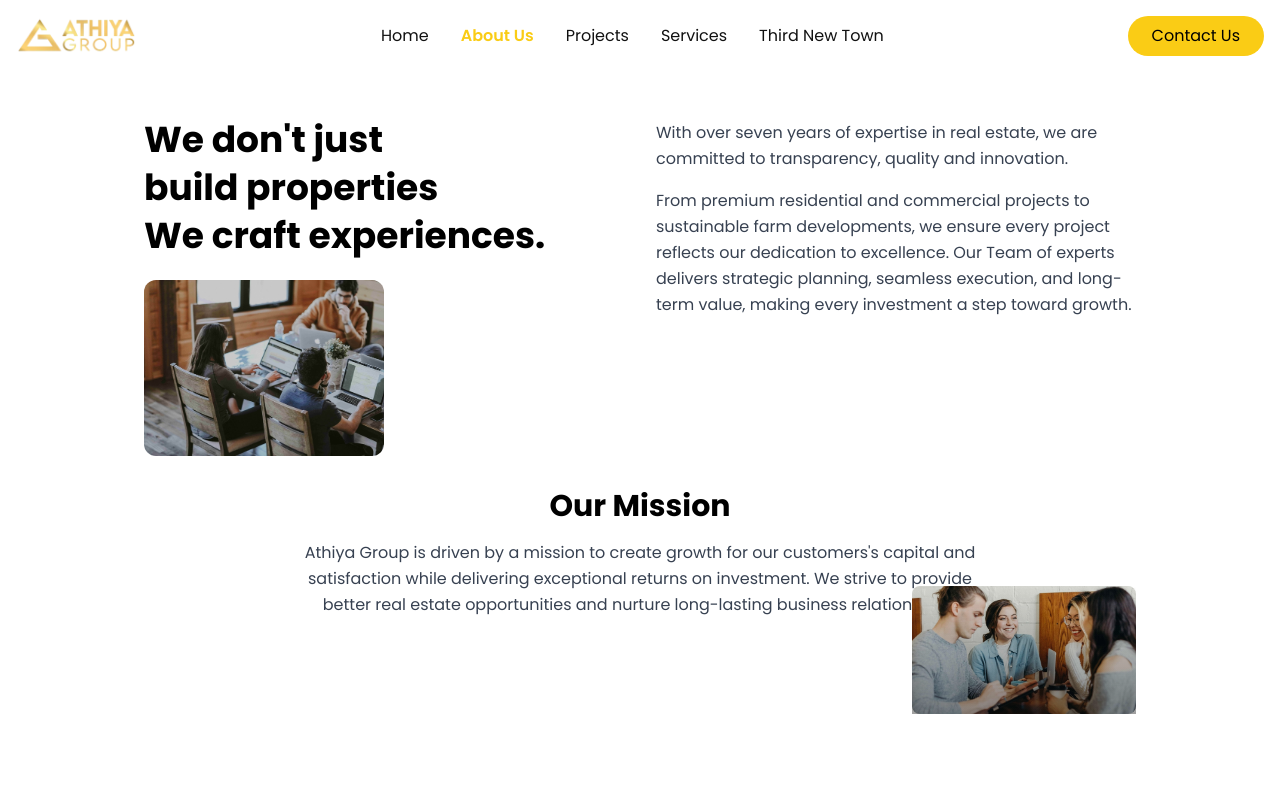
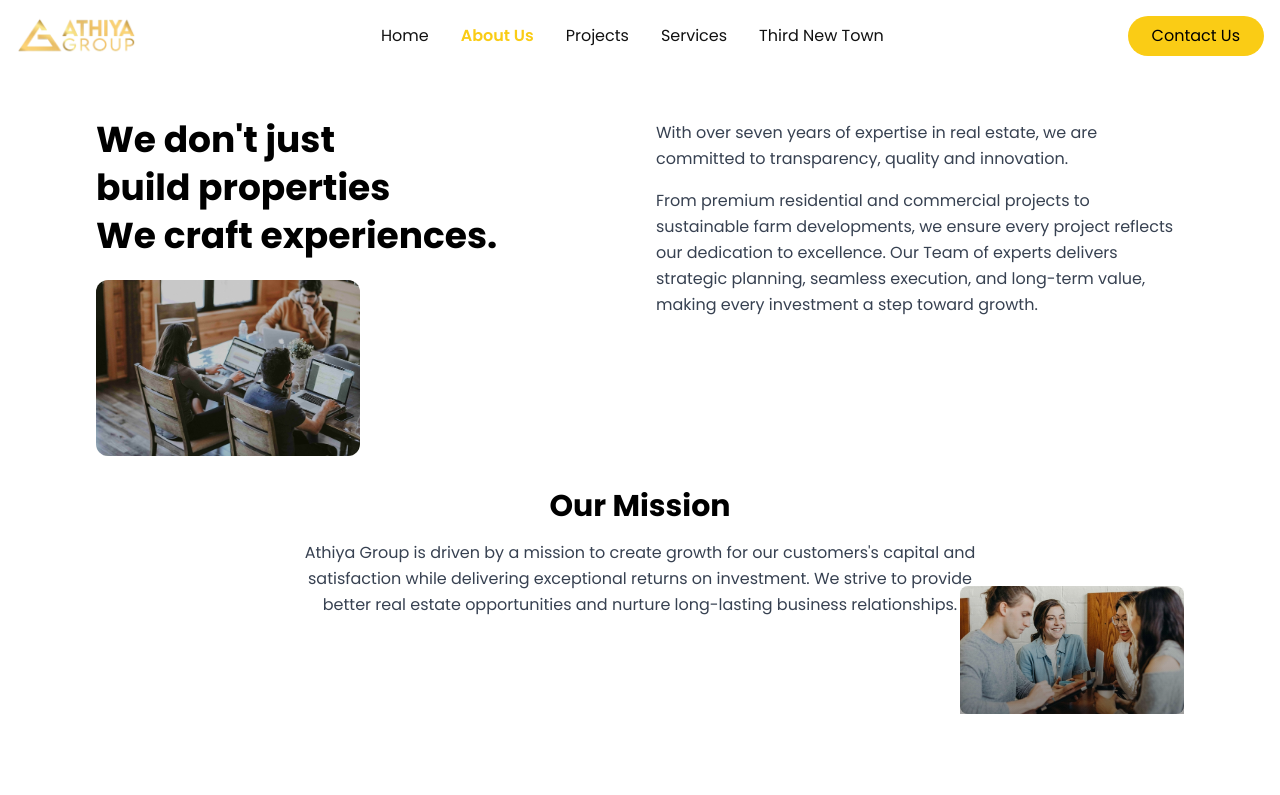
Before and after one commit to nex2link/Athiya-Group, a React (Vite) app: page /aboutus in a window 1280 px wide. Shown: the top 795 px of the page. Built offline with nearby package versions, Linux system fonts and the light colour scheme.

Commit message:
Update OurMission.jsx

```diff
--- a/src/components/OurMission.jsx
+++ b/src/components/OurMission.jsx
@@ -47,7 +47,7 @@
       className="relative bg-white overflow-hidden"
       style={{ minHeight: '80vh' }}
     >
-      <div className="container mx-auto px-20 py-8 max-w-6xl">
+      <div className="container mx-auto px-8 py-8 max-w-6xl">
         {/* Header Section - Simplified animations */}
         <div className="flex flex-col lg:flex-row gap-6 lg:gap-8 mb-8">
           <div className="lg:w-1/2 flex flex-col">
```
